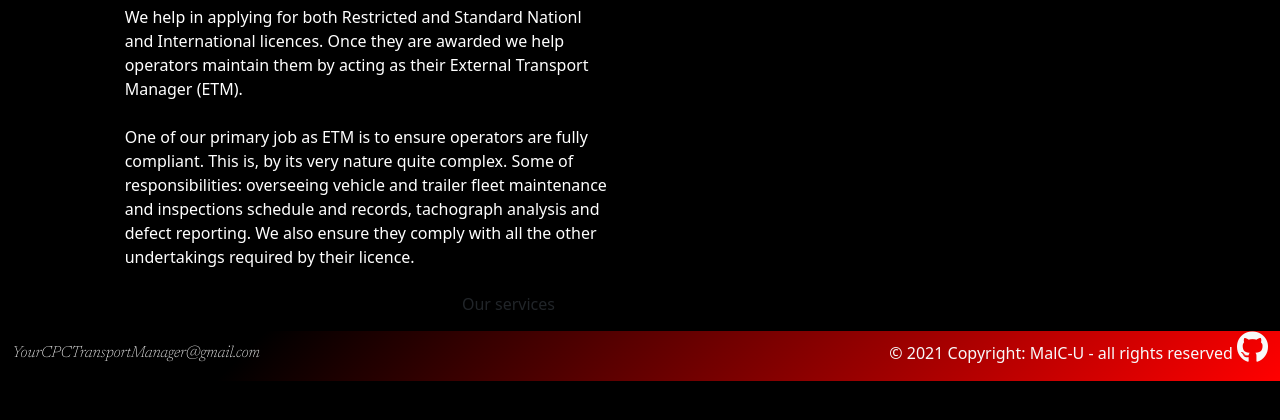
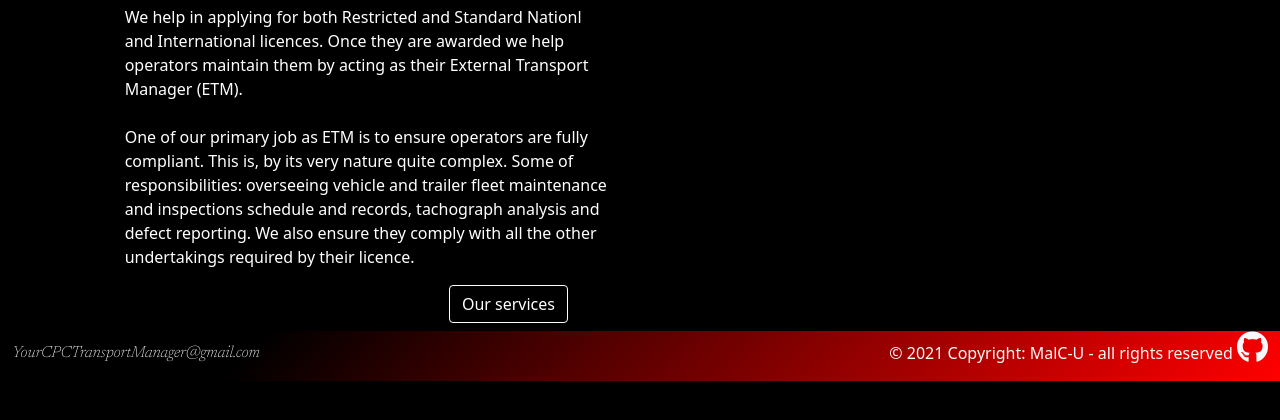
Before and after one commit to malc-u/Your-CPC-TransportManager, a Flask app: page /about in a window 1280 px wide. Shown: the part 315-735 px from the top of the page. Run offline with Flask 2, Linux system fonts and the light colour scheme; some libraries are stand-ins or nearby versions.

Commit message:
Styled btn-about

```diff
--- a/static/css/style.css
+++ b/static/css/style.css
@@ -56,6 +56,16 @@ h1 {
   padding: 0.5rem 0.5rem 0rem 0.5rem;
 }
 
+.btn-about {
+  border: 1px solid #ffffff;
+  color: #ffffff;
+}
+
+.btn-about:hover {
+  color: #ffffff;
+  background: linear-gradient(135deg, black 5%, red 100%);
+}
+
 /* Footer styling*/
 footer {
   background: linear-gradient(135deg, black 20%, red 100%);
--- a/static/scss/style.scss
+++ b/static/scss/style.scss
@@ -62,6 +62,17 @@ h1 {
 .p-about {
     padding: 0.5rem 0.5rem 0rem 0.5rem;
 }
+.btn-about {
+    border: 1px solid #ffffff;
+    color: #ffffff;
+}
+
+.btn-about:hover {
+    color: #ffffff;
+    background: -moz-linear-gradient(1355deg, rgb(0, 0, 0) 5%, rgb(255, 0, 0) 100%);
+    background: -webkit-linear-gradient(135deg, rgb(0, 0, 0) 5%, rgb(255, 0, 0) 100%);
+    background: linear-gradient(135deg, rgb(0, 0, 0) 5%, rgb(255, 0, 0) 100%);
+}
 
 /* Footer styling*/
 footer {
```
